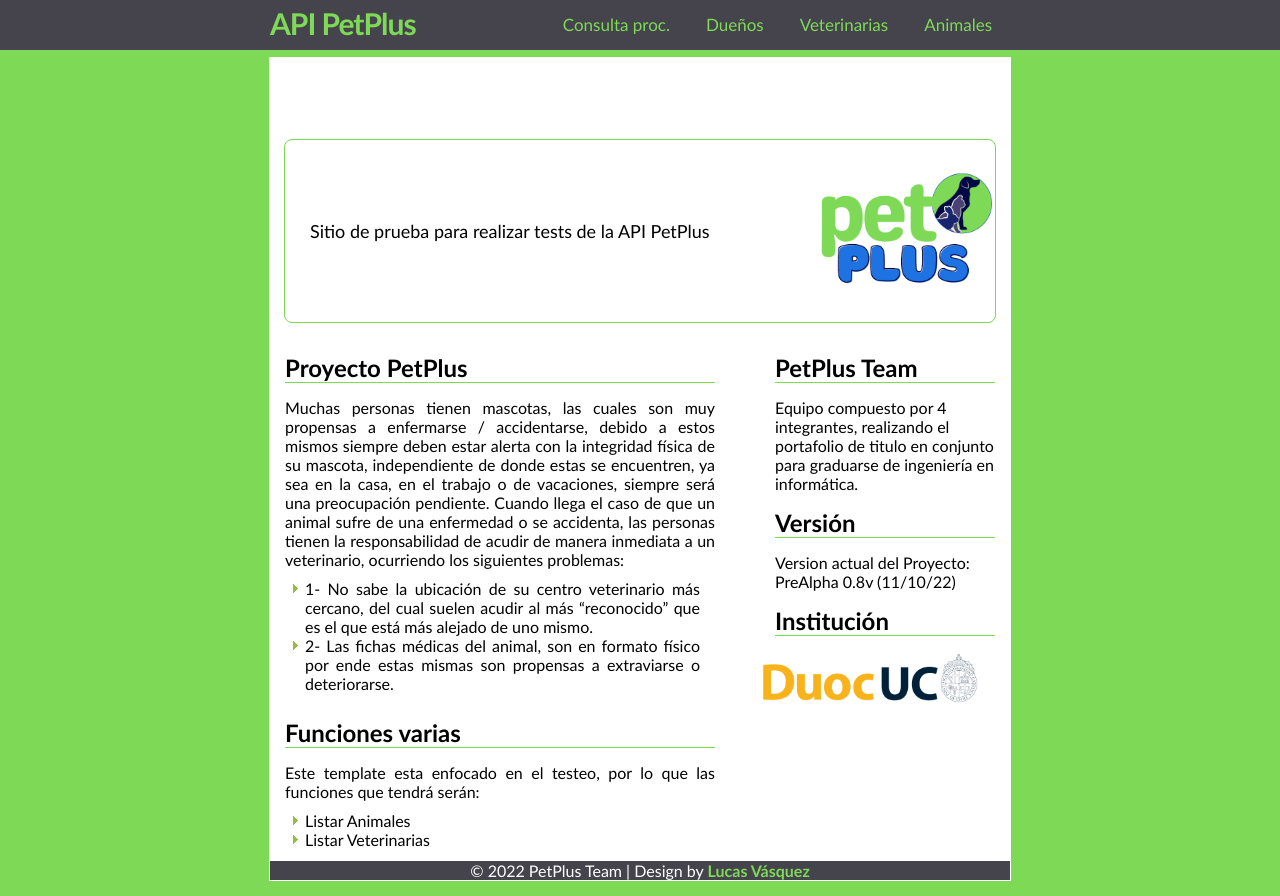
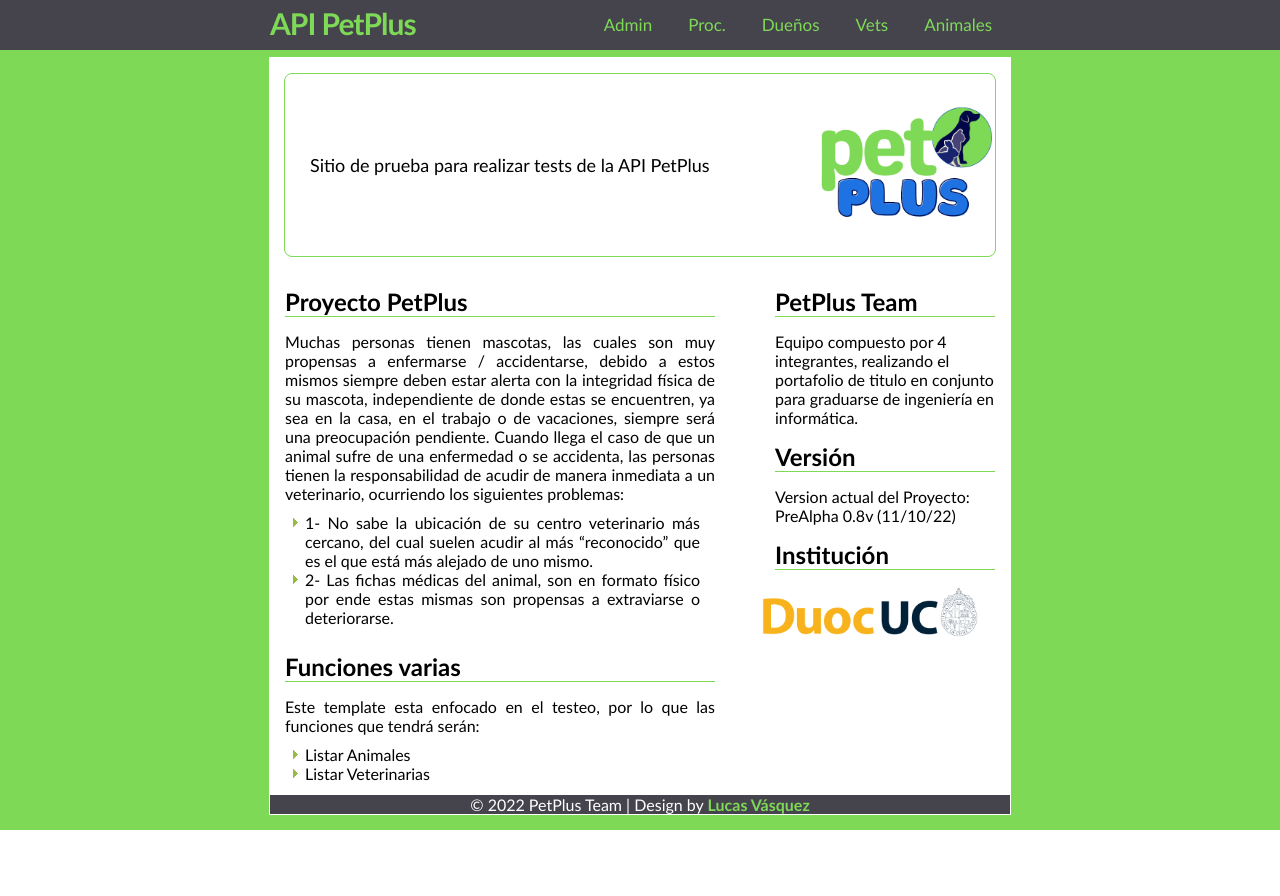
Before and after one commit to lucasvasquezr21/API_PetPlus_Heroku, a Django app: page / in a window 1280 px wide. After the commit the page ends 830 px from the top, so only its background shows below. Run offline with Django 4.2, Linux system fonts and the light colour scheme.

Commit message:
cambios varios

```diff
--- a/index/templates/index.html
+++ b/index/templates/index.html
@@ -12,11 +12,10 @@
       <h1><a href="#">API PetPlus</a></h1>
       <ul id="navigation">
         <li><a href="/app_animal/animal/">Animales</a></li>
-        <li><a href="/app_veterinaria/veterinaria/">Veterinarias</a></li>
+        <li><a href="/app_veterinaria/veterinaria/">Vets</a></li>
         <li><a href="/app_dueno/dueno/">Dueños</a></li>
-        <li><a href="/app_consulta_procedimiento/consulta_procedimiento/">Consulta proc.</a></li>
-        <li><a href="/app_consulta_reserva/consulta_reserva/">Consulta reserva</a></li>
-        <li><a href="/admin/">Django Admin</a></li>
+        <li><a href="/app_consulta_procedimiento/consulta_procedimiento/">Proc.</a></li>
+        <li><a href="/admin/">Admin</a></li>
       </ul>
     </div>
   </div>
```
